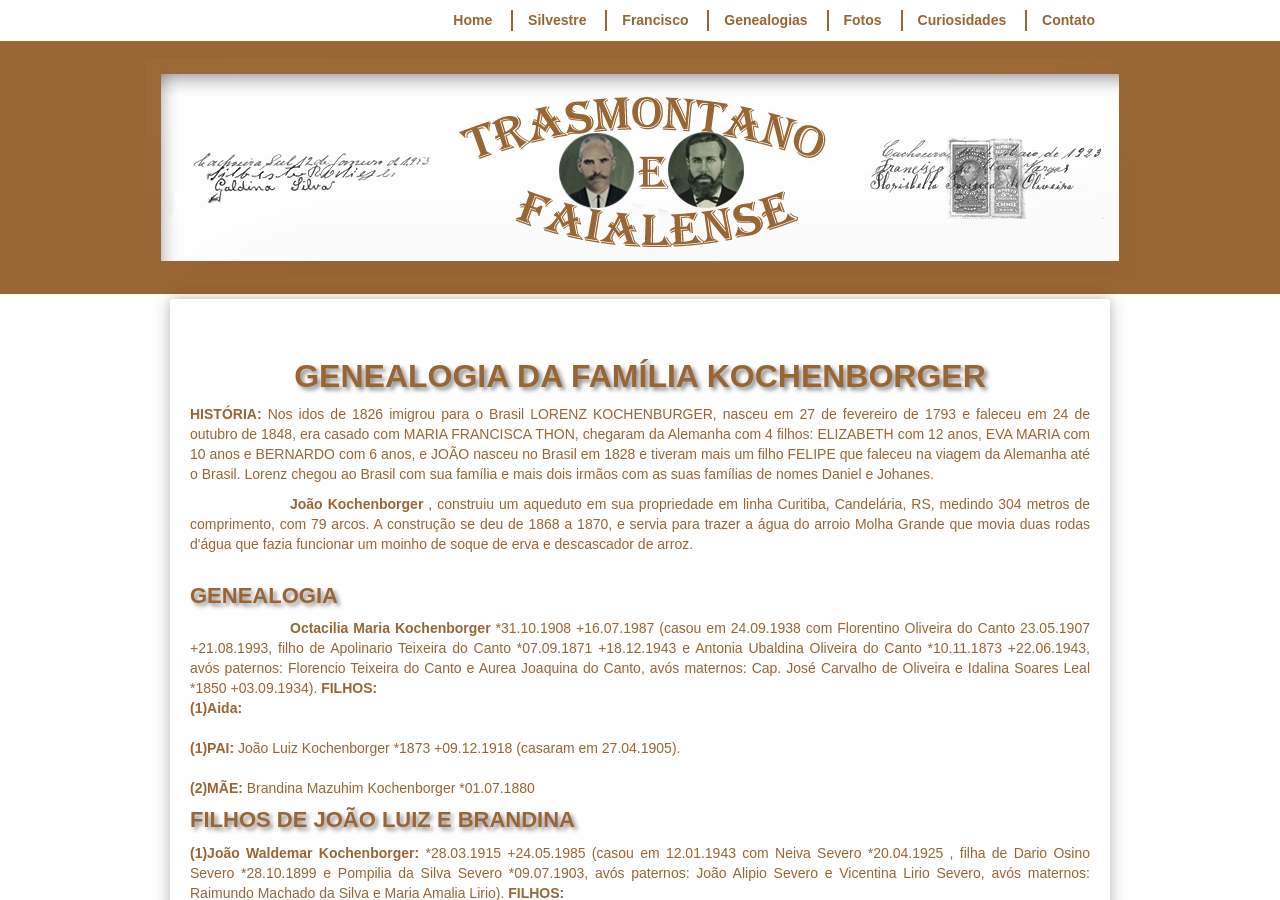
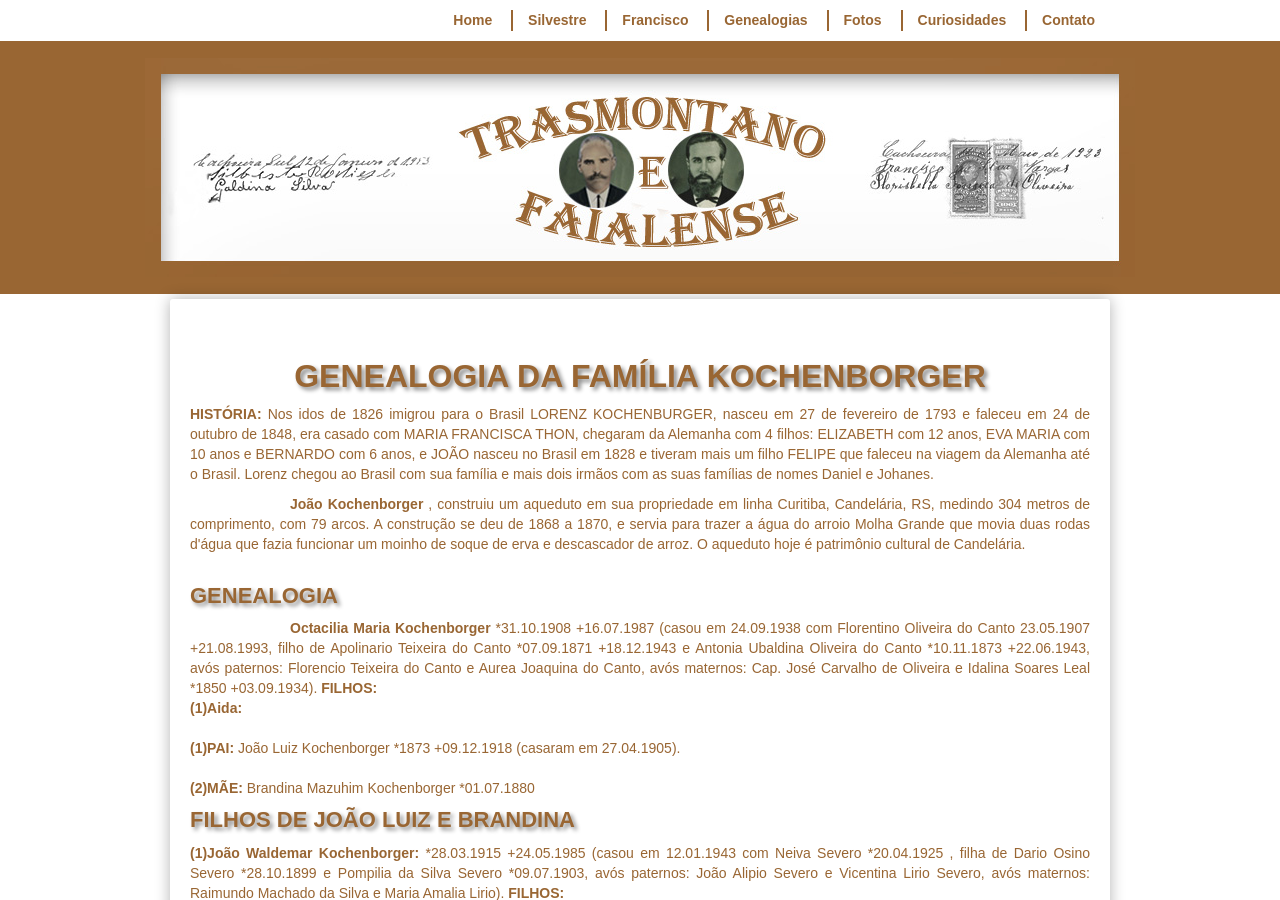
Before and after one commit to claudiovargas1955/claudiovargas1955.github.io, a Jekyll site: the page built from _pages/familia-kochenborger.html, in a window 1280 px wide and 900 px high. Built offline with Jekyll 4.4.1, drawn with Linux system fonts in a browser that asks for light colours; some web fonts are replaced.

Commit message:
Update familia-kochenborger.html

```diff
--- a/_pages/familia-kochenborger.html
+++ b/_pages/familia-kochenborger.html
@@ -104,7 +104,8 @@ BERNARDO com 6 anos, e JOÃO nasceu no Brasil em 1828 e tiveram mais um filho FE
 Lorenz chegou ao Brasil com sua família e mais dois irmãos com as suas famílias de nomes Daniel e Johanes.
 <b><p style="text-indent:100px";/>João Kochenborger </b>, construiu um aqueduto em sua propriedade em linha Curitiba, Candelária, RS,
 medindo 304 metros de comprimento, com 79 arcos. A construção se deu de 1868 a 1870, e servia para trazer a água do arroio Molha
-Grande que movia duas rodas d'água que fazia funcionar um moinho de soque de erva e descascador de arroz.<br><br>
+Grande que movia duas rodas d'água que fazia funcionar um moinho de soque de erva e descascador de arroz. O aqueduto hoje é patrimônio
+cultural de Candelária. <br><br>
 
 <h4>GENEALOGIA</h4>
 <b><p style="text-indent:100px";/>Octacilia Maria Kochenborger </b>*31.10.1908 +16.07.1987 (casou em 24.09.1938 com Florentino Oliveira
```
